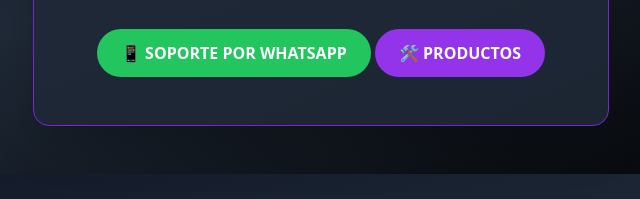
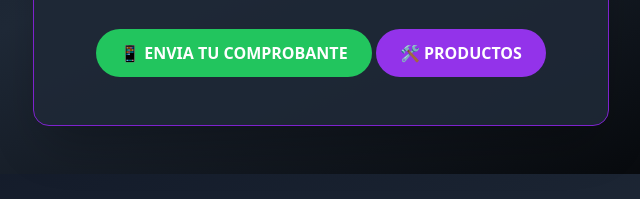
Before and after one commit to TZIHNOX7/TZIHNOXIT, a plain HTML site: page index.html in a window 1280 px wide. Shown: the part 396-595 px from the top of the page, 319-959 px from the left. Drawn offline with nearby package versions, Linux system fonts and the light colour scheme.

Commit message:
Update index.html

```diff
--- a/index.html
+++ b/index.html
@@ -29,8 +29,8 @@
       </p>
 
       <!-- Botón de soporte por WhatsApp -->
-      <a href="https://wa.me/50236264667?text=HOLA+TENGO+UNA+DUDA+O+QUISIERA+AYUDA+EN+ALGO+RESPECTIVO+A+LA+PAGINA" target="_blank" class="bg-green-500 hover:bg-green-600 text-white px-6 py-3 rounded-full font-semibold transition duration-200 inline-block mb-4">
-        📱 SOPORTE POR WHATSAPP
+      <a href="https://wa.me/+50236264667/?text=HOLA+YA+HICE+LA+COMPRA+YA+TE+PASO+EL+COMPROBANTE" target="_blank" class="bg-green-500 hover:bg-green-600 text-white px-6 py-3 rounded-full font-semibold transition duration-200 inline-block mb-4">
+        📱 ENVIA TU COMPROBANTE
       </a>
 
       <!-- Botón de productos -->
```
